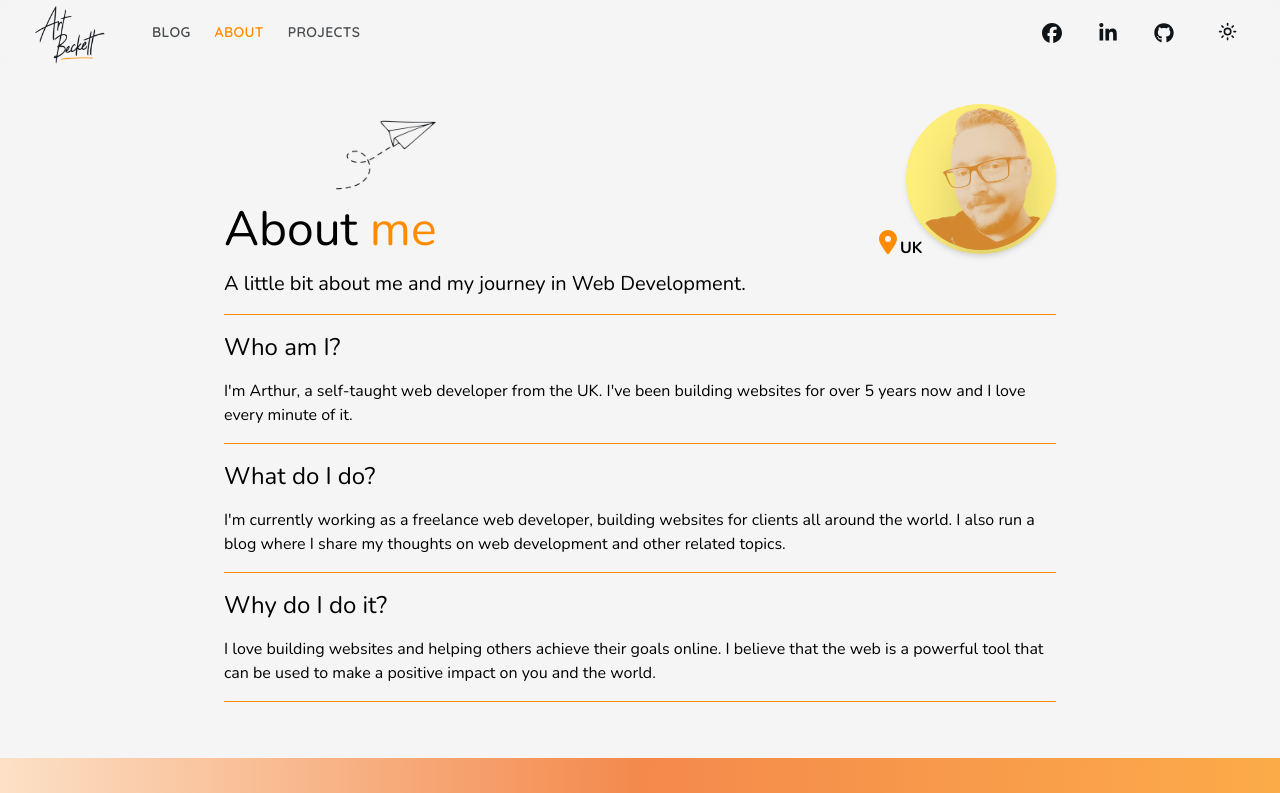
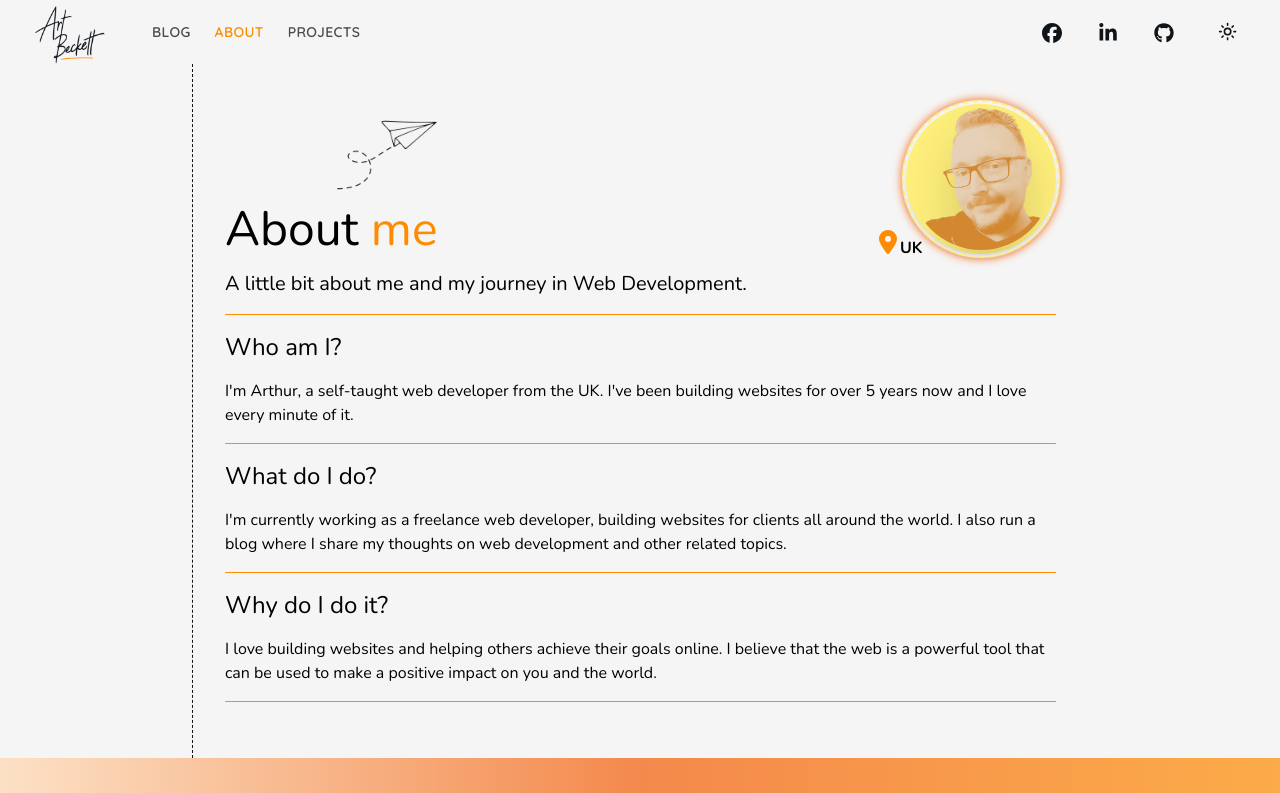
Before and after one commit to Wizard-Fingers/portfolio-blog, a Next.js app: page /about in a window 1280 px wide. Shown: the top 793 px of the page. Built offline with nearby package versions, Linux system fonts and the light colour scheme; a web font is replaced by a local one.

Commit message:
made a trans effect on page change and added some of the changes given to me but am having a bug with the graph paper effect

```diff
--- a/app/about/page.tsx
+++ b/app/about/page.tsx
@@ -13,8 +13,8 @@ export const metadata: Metadata = {
 
 export default async function AboutPage() {
   return (
-    <div className="container max-w-4xl py-6 lg:py-10">
-      <div className="flex flex-col items-start gap-4 md:flex-row md:justify-between md:gap-8">
+    <div className="container max-w-4xl py-6 lg:py-10 border-l border-dashed border-brandCol2 dark:border-brandCol1 dash-spacing">
+      <div className="flex flex-col items-start gap-4 md:flex-row md:justify-between md:gap-8 bg-graph-paper dark:bg-dark-graph-paper">
         <div className="flex-1 space-y-4">
           <div className="flex justify-between items-center">
             <div>
@@ -39,8 +39,8 @@ export default async function AboutPage() {
                 <span className="text-brandCol5 dark:text-brandCol6">me</span>
               </h1>
             </div>
-            <div className="bg-brandCol4 rounded-full shadow-md relative">
-              <div className=" flex items-center -translate-x-[30px] translate-y-[120px] absolute ">
+            <div className="bg-brandCol4 rounded-full shadow-md relative border-dashed-rotate">
+              <div className="flex items-center -translate-x-[30px] translate-y-[120px] absolute">
                 <FaLocationDot className="text-brandCol5 dark:text-brandCol4 text-2xl" />
                 <h5 className="text-md font-bold mt-3">UK</h5>
               </div>
@@ -50,14 +50,14 @@ export default async function AboutPage() {
                   alt="Arthur Beckett"
                   width={150}
                   height={150}
-                  className="block dark:hidden rounded-full drop-shadow-2xl border-4 border-transparent "
+                  className="block dark:hidden rounded-full drop-shadow-2xl border-4 border-transparent"
                 />
                 <Image
                   src={aboutMeDark}
                   alt="Arthur Beckett"
                   width={150}
                   height={150}
-                  className="hidden dark:block rounded-full drop-shadow-2xl border-4 border-transparent "
+                  className="hidden dark:block rounded-full drop-shadow-2xl border-4 border-transparent"
                 />
               </div>
             </div>
--- a/app/blog/page.tsx
+++ b/app/blog/page.tsx
@@ -29,7 +29,7 @@ export default async function BlogPage({ searchParams }: BlogPageProps) {
 
   return (
     <div className="container max-w-4xl py-6 lg:py-10 ">
-      <div className="flex flex-col items-start gap-4 md:flex-row md:justify-between md:gap-8">
+      <div className="flex flex-col items-start gap-4 md:flex-row md:justify-between md:gap-8 bg-graph-paper dark:bg-dark-graph-paper">
         <div className="flex-1 space-y-4">
           <div className="absolute translate-x-[10rem] lg:translate-x-[12rem]">
             <Image
--- a/app/globals.css
+++ b/app/globals.css
@@ -22,36 +22,28 @@ body {
   margin: 0;
   padding: 0;
 }
-
-.bg-graph-paper {
+/* Light mode */
+.graph-paper {
   background-color: #f5f5f5;
   background-image: linear-gradient(
       90deg,
-      rgba(204, 111, 0, 0.2) 1px,
+      rgba(0, 0, 0, 0.1) 1px,
       transparent 1px
     ),
-    linear-gradient(rgba(243, 91, 4, 0.2) 1px, transparent 1px);
+    linear-gradient(rgba(0, 0, 0, 0.1) 1px, transparent 1px);
   background-size: 20px 20px;
 }
 
-.dark .dark\:bg-dark-graph-paper {
-  background-color: #0f1419;
+/* Dark mode */
+.graph-paper-dark {
+  background-color: #333; /* Adjust this color as needed */
   background-image: linear-gradient(
       90deg,
-      rgba(73, 77, 80, 0.3) 1px,
+      rgba(255, 255, 255, 0.1) 1px,
       transparent 1px
     ),
-    linear-gradient(rgba(73, 77, 80, 0.3) 1px, transparent 1px);
+    linear-gradient(rgba(255, 255, 255, 0.1) 1px, transparent 1px);
   background-size: 20px 20px;
-}
-
-.light-mode-gradient {
-  background: linear-gradient(135deg, #fff9e5, #ffe5b2);
-  color: #0f1419;
-}
-.dark-mode-gradient {
-  background: linear-gradient(135deg, #ff8c00, #f35b04);
-  color: #f5f5f5;
 }
 
 /* @layer base {
@@ -109,7 +101,7 @@ body {
     @apply bg-background text-foreground;
   }
 } */
-/* Webkit browsers (Chrome, Safari) */
+
 ::-webkit-scrollbar {
   width: 14px;
 }
@@ -130,16 +122,10 @@ body {
   background-color: #494d50;
 }
 
-/* Firefox */
 * {
-  scrollbar-width: auto;
+  scrollbar-width: thin;
   scrollbar-color: #0f1419 #f5f5f5;
 }
-
-/* Edge and IE */
-/* body {
-  -ms-overflow-style: none;
-} */
 
 ::-ms-thumb {
   background-color: #0f1419;
@@ -148,11 +134,41 @@ body {
   transition: background-color 0.3s ease;
 }
 
-/* ::-ms-thumb:hover {
-  background-color: #494d50;
-} */
-/*
-::-ms-track {
-  background-color: #f5f5f5;
-  border-radius: 7px;
-} */
+.hide-scrollbar {
+  scrollbar-width: none;
+  -ms-overflow-style: none;
+}
+
+.hide-scrollbar::-webkit-scrollbar {
+  display: none;
+}
+
+.border-dashed-rotate {
+  position: relative;
+}
+
+.border-dashed-rotate::before {
+  content: "";
+  position: absolute;
+  top: -4px;
+  left: -4px;
+  right: -4px;
+  bottom: -4px;
+  border: 2px dashed #fff07c;
+  border-radius: 50%;
+  animation: rotate 30s linear infinite;
+  box-shadow: 0 0 10px #f35b04;
+}
+
+@keyframes rotate {
+  0% {
+    transform: rotate(0deg);
+  }
+  100% {
+    transform: rotate(360deg);
+  }
+}
+
+.dash-spacing {
+  stroke-dasharray: 8 16;
+}
--- a/app/layout.tsx
+++ b/app/layout.tsx
@@ -1,16 +1,11 @@
 import { cn } from "@/lib/utils";
 import "./globals.css";
 import type { Metadata, Viewport } from "next";
-// import { Quicksand } from "next/font/google";
 import { SiteHeader } from "@/components/site-header";
 import { Providers } from "@/components/providers";
 import { siteConfig } from "@/config/site";
 import { SiteFooter } from "@/components/site-footer";
-
-// const quicksand = Quicksand({
-//   subsets: ["latin"],
-//   variable: "--font-quicksand",
-// });
+import TransitionProvider from "@/components/transition-provider";
 
 export const metadata: Metadata = {
   title: "Art Beckett",
@@ -32,17 +27,14 @@ export default function RootLayout({
 }) {
   return (
     <html lang="en" className="scroll-pt-[3.5rem]">
-      <body
-        className={cn(
-          "min-h-screen bg-brandCol1 dark:bg-brandCol2"
-          // quicksand.variable
-        )}
-      >
+      <body className={cn("min-h-screen bg-brandCol1 dark:bg-brandCol2")}>
         <Providers>
           <div className="relative flex min-h-dvh flex-col">
-            <SiteHeader />
-            <main className="flex-1">{children}</main>
-            <SiteFooter />
+            <TransitionProvider>
+              <SiteHeader />
+              <main className="flex-1 pt-[4rem]">{children}</main>
+              <SiteFooter />
+            </TransitionProvider>
           </div>
         </Providers>
       </body>
--- a/components/reviews-component.tsx
+++ b/components/reviews-component.tsx
@@ -52,10 +52,14 @@ export function ReviewsComponent(): JSX.Element {
   return (
     <>
       <div className="flex justify-center">
+
         <div className="mt-8 p-4">
           <div className="flex justify-center -translate-y-[3.5rem] -translate-x-[2.5rem] md:translate-x-2 md:-translate-y-[5rem]">
             <div className="absolute h-10 w-10 md:h-15 md:w-15 mb-3 md:mr-32 lg:translate-y-[2rem] rotate-12 2xl:translate-y-[2rem] 2xl:h-15 2xl:w-15">
-              <Icons.lightBulb />
+              <div className="absolute inset-0 bg-gradient-to-br from-brandCol4 to-brandCol7 rounded-full filter blur-lg scale-150 opacity-75"></div>
+              <div className="relative z-10">
+                <Icons.lightBulb />
+              </div>
             </div>
           </div>
           <div className="text-center text-3xl sm:text-4xl md:text-5xl lg:text-t6xl header-font">
--- a/components/site-header.tsx
+++ b/components/site-header.tsx
@@ -9,7 +9,7 @@ import { ModeToggle } from "./mode-toggle";
 
 export function SiteHeader() {
   return (
-    <header className="sticky top-0 w-full bg-background/95 backdrop-blur supports-[backdrop-filter]bg-background/30 z-10">
+    <header className="fixed top-0 w-full bg-background/95 backdrop-blur supports-[backdrop-filter]:bg-background/30 z-10">
       <div className="container flex h-[4rem] max-w-screen-xl items-center">
         <MainNav />
         <div className="flex flex-1 items-center justify-end space-x-2">
--- /dev/null
+++ b/components/transition-provider.tsx
@@ -0,0 +1,109 @@
+// "use client";
+// import { AnimatePresence, motion } from "framer-motion";
+// import { usePathname } from "next/navigation";
+
+// interface TransitionProviderProps {
+//   children: React.ReactNode;
+// }
+
+// const pageVariants = {
+//   initial: { opacity: 0, scale: 0.8 },
+//   in: { opacity: 1, scale: 1 },
+//   out: {
+//     opacity: 0,
+//     scale: 1.2,
+//     filter: "blur(20px)",
+//     transition: { duration: 0.5, ease: "easeInOut" },
+//   },
+// };
+
+// const pageTransition = {
+//   type: "tween",
+//   ease: "anticipate",
+//   duration: 0.8,
+// };
+
+// const TransitionProvider: React.FC<TransitionProviderProps> = ({
+//   children,
+// }) => {
+//   const pathName = usePathname();
+
+//   return (
+//     <AnimatePresence mode="wait" initial={false}>
+//       <motion.div
+//         key={pathName}
+//         initial="initial"
+//         animate="in"
+//         exit="out"
+//         variants={pageVariants}
+//         transition={pageTransition}
+//       >
+//         {children}
+//       </motion.div>
+//     </AnimatePresence>
+//   );
+// };
+
+// export default TransitionProvider;
+"use client";
+import { AnimatePresence, motion } from "framer-motion";
+import { usePathname } from "next/navigation";
+import { useEffect, useState } from "react";
+
+interface TransitionProviderProps {
+  children: React.ReactNode;
+}
+
+const pageVariants = {
+  initial: { opacity: 0, x: "100%" },
+  in: { opacity: 1, x: 0, transition: { duration: 0.5, ease: "easeInOut" } },
+  out: {
+    opacity: 0,
+    x: "-100%",
+    transition: { duration: 0.5, ease: "easeInOut" },
+  },
+};
+
+const TransitionProvider: React.FC<TransitionProviderProps> = ({
+  children,
+}) => {
+  const pathName = usePathname();
+  const [isAnimating, setIsAnimating] = useState(false);
+
+  useEffect(() => {
+    setIsAnimating(true);
+    const timer = setTimeout(() => {
+      setIsAnimating(false);
+    }, 500);
+
+    return () => {
+      clearTimeout(timer);
+    };
+  }, [pathName]);
+
+  return (
+    <AnimatePresence mode="wait" initial={false}>
+      <motion.div
+        key={pathName}
+        initial="initial"
+        animate="in"
+        exit="out"
+        variants={pageVariants}
+        className={isAnimating ? "hide-scrollbar" : ""}
+        style={{ position: "absolute", width: "100%", height: "100%" }}
+      >
+        <motion.div
+          initial={{ filter: "blur(300px)" }}
+          animate={{ filter: "blur(0px)" }}
+          exit={{ filter: "blur(50px)" }}
+          transition={{ duration: 0.2 }}
+          style={{ width: "100%", height: "100%" }}
+        >
+          {children}
+        </motion.div>
+      </motion.div>
+    </AnimatePresence>
+  );
+};
+
+export default TransitionProvider;
--- a/package.json
+++ b/package.json
@@ -14,10 +14,11 @@
     "@radix-ui/react-slot": "^1.0.2",
     "class-variance-authority": "^0.7.0",
     "clsx": "^2.1.0",
+    "framer-motion": "^11.1.9",
     "lucide-react": "^0.359.0",
     "next": "^14.1.4",
     "next-themes": "^0.3.0",
-    "react": "latest",
+    "react": "^18.3.1",
     "react-dom": "latest",
     "react-icons": "^5.0.1",
     "seo": "^0.0.15",
--- a/tailwind.config.ts
+++ b/tailwind.config.ts
@@ -1,5 +1,5 @@
 import type { Config } from "tailwindcss";
-import { fontFamily } from "tailwindcss/defaultTheme";
+// import { fontFamily } from "tailwindcss/defaultTheme";
 
 const config = {
   darkMode: ["class"],
```
Also changed, not shown: app/page.tsx (+4 -17 lines), components/site-footer.tsx (+20 -12 lines), public/sig-black.png (added), 1 other file (tests, documents, lock files or other folders).
